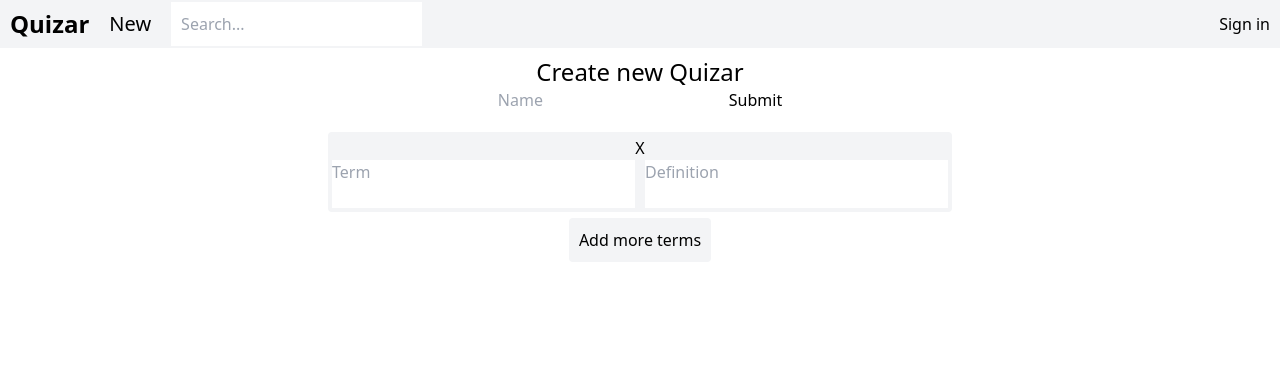
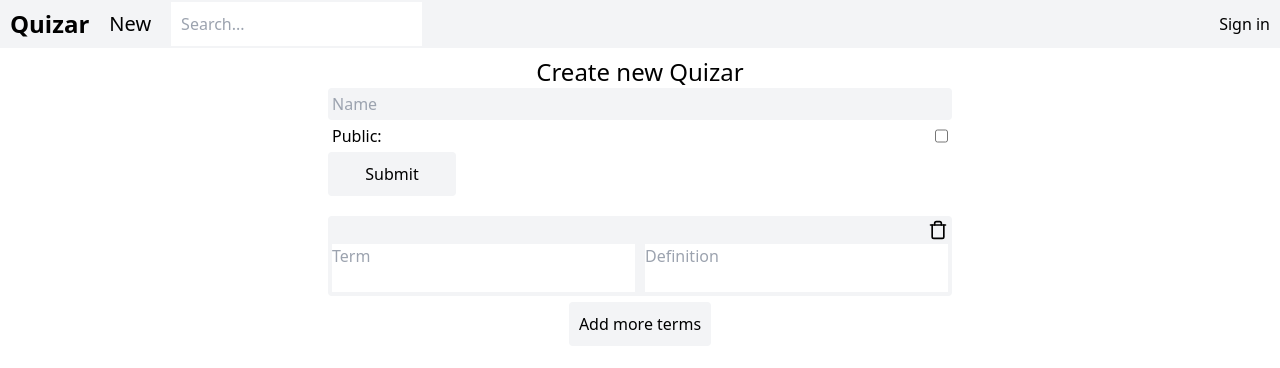
Before and after one commit to NazarShuk/quizar, a Next.js app: page /new in a window 1280 px wide. Shown: the top 368 px of the page. Built offline with nearby package versions, Linux system fonts and the light colour scheme; no server answers.

Commit message:
Added authors, public and private quizars, and some other stuff

```diff
--- a/app/layout.tsx
+++ b/app/layout.tsx
@@ -2,7 +2,6 @@
 import localFont from "next/font/local";
 import "./globals.css";
 import Link from "next/link";
-import { ToastContainer } from "react-toastify";
 import SearchInput from "@/lib/SearchInput";
 import {
   ClerkProvider,
@@ -44,8 +43,6 @@
 
             <div className="p-2 lg:w-1/2">{children}</div>
           </div>
-
-          <ToastContainer />
         </body>
       </html>
     </ClerkProvider>
--- a/app/new/clone/page.tsx
+++ b/app/new/clone/page.tsx
@@ -2,7 +2,6 @@
 import { useState } from "react";
 import { cloneQuizlet } from "@/app/actions";
 import { useRouter } from "next/navigation";
-import {toast} from "react-toastify"
 
 export default function ClonePage() {
   return (
@@ -17,9 +16,8 @@
   const router = useRouter();
 
   async function submitForm(formData: FormData) {
-    if(isSubmitting) {
-      toast.error("Wait for this cloning to finish!")
-      return
+    if (isSubmitting) {
+      return;
     }
 
     console.log("started submit");
@@ -45,11 +43,25 @@
   }
 
   return (
-    <div>
+    <div className="w-full m-auto text-center">
       <h1 className={"text-3xl"}>Clone a quizlet</h1>
-      <form action={submitForm}>
-        <input name="url" placeholder="Quizlet link" required></input>
-        <button type="submit">Submit</button>
+      <form
+        action={submitForm}
+        className="flex flex-col justify-start w-1/2 m-auto"
+      >
+        <input
+          className="p-1 bg-gray-100 rounded"
+          name="url"
+          placeholder="Quizlet link"
+          required
+        ></input>
+        <div className="flex justify-between p-1">
+          <label>Public: </label>
+          <input type="checkbox" name="searchable" defaultValue="true"></input>
+        </div>
+        <button className="bg-gray-100 rounded w-32 p-1 m-auto" type="submit">
+          Submit
+        </button>
       </form>
     </div>
   );
--- a/app/new/page.tsx
+++ b/app/new/page.tsx
@@ -2,20 +2,21 @@
 import { ChangeEvent, useState } from "react";
 import { submitCustomTerms } from "../actions";
 import { useRouter } from "next/navigation";
+import { Trash } from "lucide-react";
 
-export default function TermsCreator(){
-    const [terms, setTerms] = useState<Array<{term: string, definition: string}>>([])
-    const router = useRouter()
+export default function TermsCreator() {
+  const [terms, setTerms] = useState<
+    Array<{ term: string; definition: string }>
+  >([]);
+  const router = useRouter();
 
-    async function submitTerms(data : FormData) {
-        try{
-            const id = await submitCustomTerms(data)
+  async function submitTerms(data: FormData) {
+    try {
+      const id = await submitCustomTerms(data);
 
-            router.push(`/terms/${id}`)
-
-        }
-        catch(e){
-            alert(e)
+      router.push(`/terms/${id}`);
+    } catch (e) {
+      alert(e);
     }
   }
 
@@ -23,50 +24,70 @@
     <div className={"text-center"}>
       <h1 className={"text-2xl"}>Create new Quizar</h1>
 
-            <form action={submitTerms} className="mb-5">
-                <input name="name" placeholder="Name" required></input>
-                <input value={JSON.stringify(terms)} hidden name="terms"></input>
-                <button>Submit</button>
+      <form
+        action={submitTerms}
+        className="mb-5 flex flex-col justify-start m-auto"
+      >
+        <input
+          className="bg-gray-100 p-1 rounded"
+          name="name"
+          placeholder="Name"
+          required
+        ></input>
+        <div className="w-full flex justify-between p-1">
+          <label>Public: </label>
+          <input type="checkbox" name="searchable" defaultValue="true"></input>
+        </div>
+        <input
+          readOnly
+          value={JSON.stringify(terms)}
+          hidden
+          name="terms"
+        ></input>
+        <button className="p-2.5 rounded bg-gray-100 w-32">Submit</button>
       </form>
 
       <TermsList onUpdate={(t) => setTerms(t)} />
     </div>
-    )
+  );
 }
 
-function TermsList({onUpdate} : {onUpdate : (terms : Array<{term: string, definition: string}>) => void}){
-    const [terms, setTerms] = useState([{ id: 1, term: "", definition: ""}])
+function TermsList({
+  onUpdate,
+}: {
+  onUpdate: (terms: Array<{ term: string; definition: string }>) => void;
+}) {
+  const [terms, setTerms] = useState([{ id: 1, term: "", definition: "" }]);
 
-    function addTerm(){
-        const newId = terms.length > 0
-            ? Math.max(...terms.map(t => t.id)) + 1
-            : 1;
-        setTerms([...terms, { id: newId, term: "", definition: ""}])
+  function addTerm() {
+    const newId =
+      terms.length > 0 ? Math.max(...terms.map((t) => t.id)) + 1 : 1;
+    setTerms([...terms, { id: newId, term: "", definition: "" }]);
 
-        onUpdate(getTerms())
+    onUpdate(getTerms());
   }
 
-    function removeTerm(idToRemove : number){
-        setTerms(currentTerms =>
-            currentTerms.filter(term => term.id !== idToRemove)
-        )
-        onUpdate(getTerms())
+  function removeTerm(idToRemove: number) {
+    setTerms((currentTerms) =>
+      currentTerms.filter((term) => term.id !== idToRemove),
+    );
+    onUpdate(getTerms());
   }
 
-    function updateTerm(id : number, term: string, definition: string){
+  function updateTerm(id: number, term: string, definition: string) {
     for (let i = 0; i < terms.length; i++) {
-            if(terms[i].id == id){
-                terms[i].term = term
-                terms[i].definition = definition
+      if (terms[i].id == id) {
+        terms[i].term = term;
+        terms[i].definition = definition;
 
-                onUpdate(getTerms())
-                break
+        onUpdate(getTerms());
+
+        break;
       }
     }
   }
 
-    function getTerms(){
-
+  function getTerms() {
     // eslint-disable-next-line
     function removeProp(obj: any, prop: string) {
       // eslint-disable-next-line
@@ -74,25 +95,25 @@
       return rest;
     }
 
-        const finalTerms = JSON.parse(JSON.stringify(terms))
+    const finalTerms = JSON.parse(JSON.stringify(terms));
     for (let i = 0; i < finalTerms.length; i++) {
       const element = finalTerms[i];
 
-            finalTerms[i] = removeProp(element, "id")
-
+      finalTerms[i] = removeProp(element, "id");
     }
 
-        return finalTerms
+    return finalTerms;
   }
 
   return (
     <div>
-
       <ul>
-                {terms.map((term)=>(
+        {terms.map((term) => (
           <Term
             onRemove={() => removeTerm(term.id)}
-                        onUpdate={(termS, definition) => updateTerm(term.id, termS, definition)}
+            onUpdate={(termS, definition) =>
+              updateTerm(term.id, termS, definition)
+            }
             key={term.id}
           />
         ))}
@@ -102,30 +123,46 @@
         Add more terms
       </button>
     </div>
-    )
+  );
 }
 
-function Term({onRemove, onUpdate} : {onRemove: () => void, onUpdate: (term : string, definition : string)=> void}){
-    const [term, setTerm] = useState("")
-    const [definition, setDefinition] = useState("")
+function Term({
+  onRemove,
+  onUpdate,
+}: {
+  onRemove: () => void;
+  onUpdate: (term: string, definition: string) => void;
+}) {
+  const [term, setTerm] = useState("");
+  const [definition, setDefinition] = useState("");
 
-    function onTermChange(e : ChangeEvent<HTMLTextAreaElement>){
-        setTerm(e.target.value)
-        onUpdate(term, definition)
+  function onTermChange(e: ChangeEvent<HTMLTextAreaElement>) {
+    onUpdate(e.target.value, definition);
+    setTerm(e.target.value);
   }
 
-    function onDefinitionChange(e : ChangeEvent<HTMLTextAreaElement>){
-        setDefinition(e.target.value)
-        onUpdate(term, definition)
+  function onDefinitionChange(e: ChangeEvent<HTMLTextAreaElement>) {
+    onUpdate(term, e.target.value);
+    setDefinition(e.target.value);
   }
 
   return (
-        <li className="min-h-20 bg-gray-100 mb-1.5 p-1 flex flex-col items-center justify-between text-center rounded">
-            <button onClick={onRemove}>X</button>
+    <li className="min-h-20 bg-gray-100 mb-1.5 p-1 flex flex-col items-end justify-between text-center rounded">
+      <button className="w-fit h-full right-0 mb-1" onClick={onRemove}>
+        <Trash width={20} height={20} />
+      </button>
       <div className="flex items-center justify-between gap-2.5 h-full w-full">
-                <textarea onChange={onTermChange} className="resize-none h-full w-full" placeholder="Term"></textarea>
-                <textarea onChange={onDefinitionChange} className="resize-none h-full w-full" placeholder="Definition"></textarea>
+        <textarea
+          onChange={onTermChange}
+          className="resize-none h-full w-full"
+          placeholder="Term"
+        ></textarea>
+        <textarea
+          onChange={onDefinitionChange}
+          className="resize-none h-full w-full"
+          placeholder="Definition"
+        ></textarea>
       </div>
     </li>
-    )
+  );
 }
--- a/app/search/page.tsx
+++ b/app/search/page.tsx
@@ -1,8 +1,10 @@
 import { db } from "@/db/index";
 import { quizars } from "@/db/schema";
-import { ilike } from "drizzle-orm";
+import { ilike, eq, and } from "drizzle-orm";
 import Link from "next/link";
 import { Suspense } from "react";
+import Image from "next/image";
+import { clerkClient } from "@/lib/clerk";
 
 export default async function Search({
   searchParams,
@@ -15,9 +17,26 @@
         Search results for
         <span className="font-bold"> {(await searchParams).query}</span>
       </h1>
-      <Suspense fallback={"Searching..."}>
+      <Suspense fallback={<Searching />}>
         <SearchResults query={(await searchParams).query as string} />
       </Suspense>
+    </div>
+  );
+}
+
+async function Searching() {
+  return (
+    <div>
+      {Array(5)
+        .fill(null)
+        .map((_, index) => (
+          <div
+            className={`h-20 mb-1.5 bg-gray-200 rounded animate-pulse`}
+            role="status"
+            aria-label="Loading..."
+            key={index}
+          />
+        ))}
     </div>
   );
 }
@@ -27,9 +46,10 @@
     .select({
       name: quizars.name,
       id: quizars.id,
+      author: quizars.author,
     })
     .from(quizars)
-    .where(ilike(quizars.name, `%${query}%`))
+    .where(and(ilike(quizars.name, `%${query}%`), eq(quizars.searchable, true)))
     .limit(10);
 
   if (terms.length == 0) {
@@ -44,11 +64,33 @@
     <div>
       <ul>
         {terms.map((termsItem, index) => (
-          <li key={index} className="underline">
+          <li
+            key={index}
+            className="underline h-16 bg-gray-100 flex flex-row justify-between items-center p-1 rounded"
+          >
             <Link href={`/terms/${termsItem.id}`}>{termsItem.name}</Link>
+            <User className="no-underline" id={termsItem.author} />
           </li>
         ))}
       </ul>
     </div>
   );
 }
+
+async function User({ id, className }: { id: string; className: string }) {
+  const user = await clerkClient.users.getUser(id);
+
+  return (
+    <div className={`flex items-center gap-1 ${className}`}>
+      Made by
+      <Image
+        className="rounded-full"
+        width={25}
+        height={25}
+        src={user.imageUrl}
+        alt={"Profile"}
+      />
+      <h1>{user.username}</h1>
+    </div>
+  );
+}
--- a/db/schema.ts
+++ b/db/schema.ts
@@ -1,9 +1,10 @@
-import { integer, json, pgTable, varchar } from "drizzle-orm/pg-core";
+import { integer, json, pgTable, varchar, boolean } from "drizzle-orm/pg-core";
 
 export const quizars = pgTable("quizars", {
   id: integer().primaryKey().generatedAlwaysAsIdentity(),
   name: varchar().notNull(),
   path: varchar(),
   terms: json().notNull(),
-  author: varchar().notNull()
+  author: varchar().notNull(),
+  searchable: boolean().notNull(),
 });
--- /dev/null
+++ b/lib/clerk.ts
@@ -0,0 +1,5 @@
+import { createClerkClient } from "@clerk/backend";
+
+export const clerkClient = createClerkClient({
+  secretKey: process.env.CLERK_SECRET_KEY,
+});
--- a/package.json
+++ b/package.json
@@ -9,17 +9,18 @@
     "lint": "next lint"
   },
   "dependencies": {
+    "@clerk/backend": "^1.19.2",
     "@clerk/nextjs": "^6.7.0",
     "@neondatabase/serverless": "^0.10.4",
     "dotenv": "^16.4.6",
     "drizzle-orm": "^0.36.4",
+    "lucide-react": "^0.468.0",
     "next": "15.0.3",
     "puppeteer": "^23.10.0",
     "puppeteer-extra": "^3.3.6",
     "puppeteer-extra-plugin-stealth": "^2.11.2",
     "react": "19.0.0-rc-66855b96-20241106",
-    "react-dom": "19.0.0-rc-66855b96-20241106",
-    "react-toastify": "^10.0.6"
+    "react-dom": "19.0.0-rc-66855b96-20241106"
   },
   "devDependencies": {
     "@types/node": "^20",
```
Also changed, not shown: app/actions.ts (+20 -15 lines), app/page.tsx (+6 -3 lines), app/terms/[termID]/page.tsx (+46 -6 lines), next.config.ts (+10 -0 lines), 1 other file (tests, documents, lock files or other folders). Lines whose indentation alone changed are shown as unchanged.
